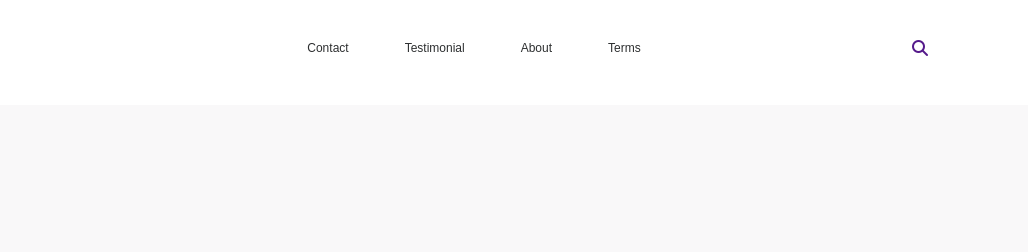
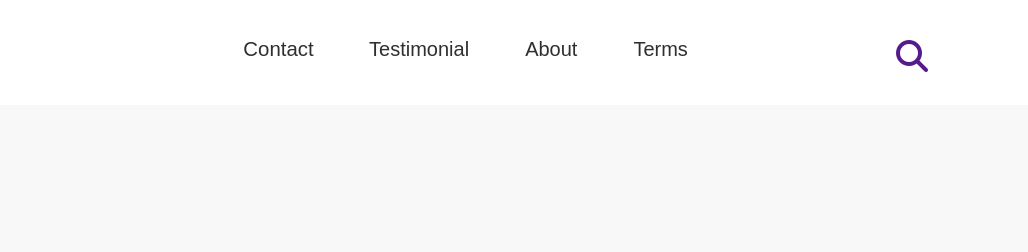
Before and after one commit to SanjidArsann/Legal-Consultacy, a plain HTML site: page index.html in a window 1280 px wide. In both pictures the pointer is over the item "Contact". Shown: the top 252 px of the page, 252-1280 px from the left. Drawn offline with Linux system fonts and the light colour scheme.

Commit message:
almost done

```diff
--- a/index.html
+++ b/index.html
@@ -34,7 +34,7 @@
             </nav>
             <div class="search-bar">
                 <a href="" class="search">
-                    <i class="fa-solid fa-magnifying-glass"></i>
+                    <i class="fa-solid fa-magnifying-glass fa-2x"></i>
                 </a>
             </div>
         </div>
--- a/styles/style.css
+++ b/styles/style.css
@@ -32,8 +32,16 @@ h1,h2,h3{
  .menu-link{
      text-decoration: none;
      font-weight: 400;
-    font-size: 12px;
+    font-size: 20px;
     color: #2D2F30;
+ }
+ .menu-item:hover{
+     text-decoration: none;
+     font-weight: 400;
+    font-size: 20px;
+    color: #2D2F30;
+    transform: scale(1.02);
+    transition: transform 1s;
  }
  .search-bar{
      margin-top: 40px;
```
